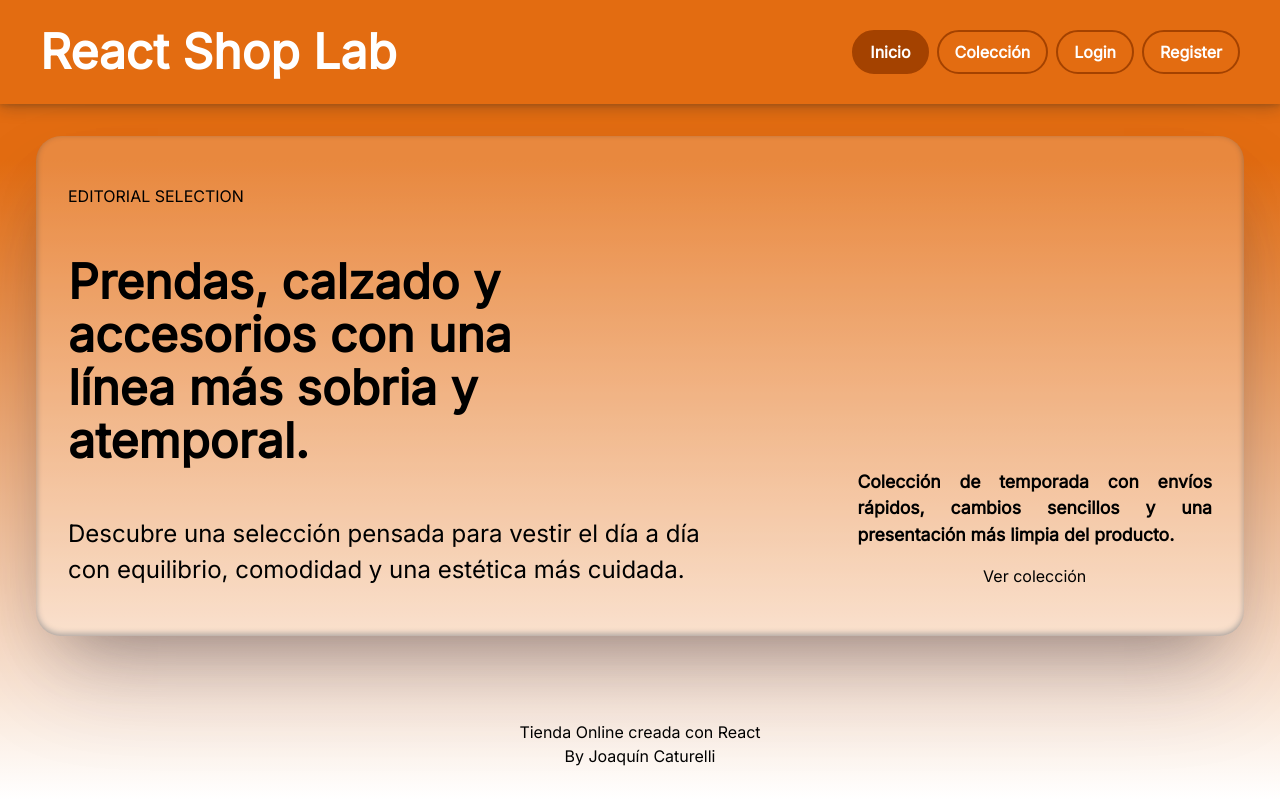
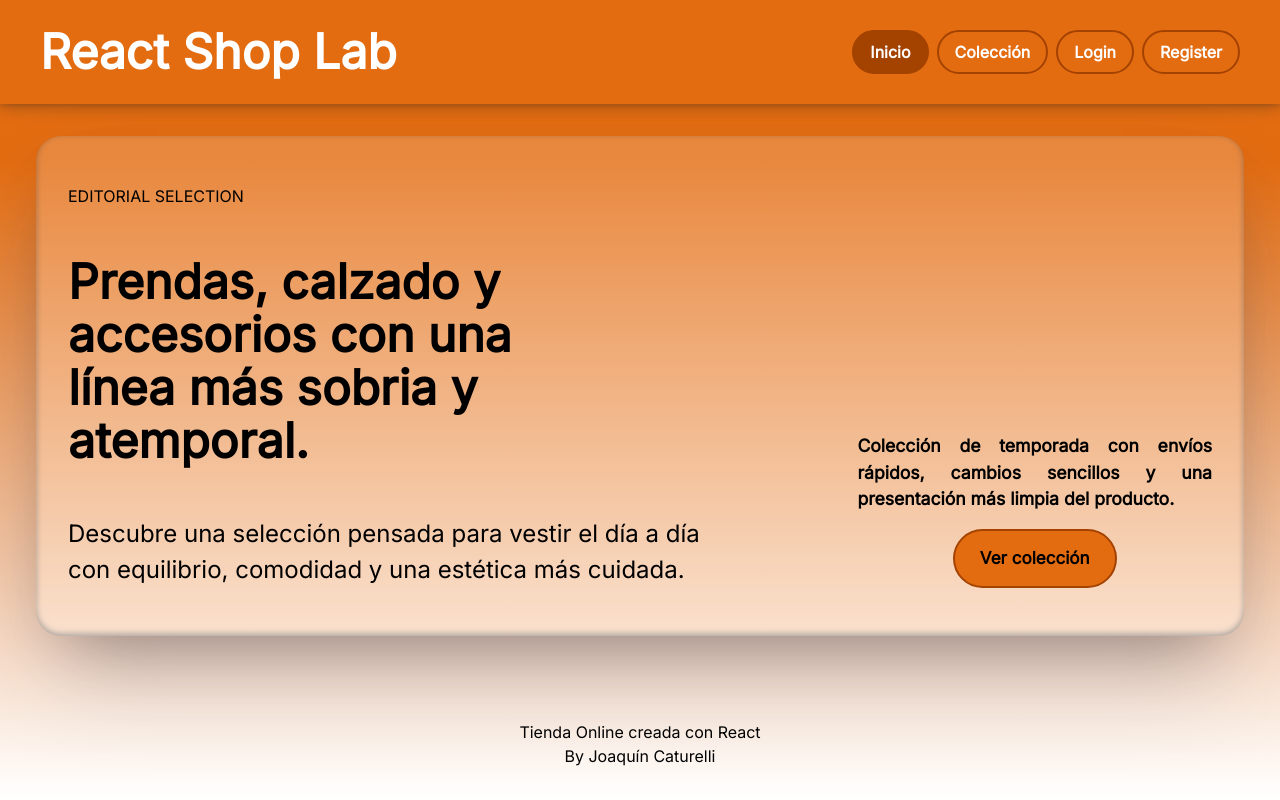
Before and after one commit to joacocaturelli/ecommerce-frontend, a React (Vite) app: page / in a window 1280 px wide. Built offline with nearby package versions, Linux system fonts and the light colour scheme.

Commit message:
Feat: Reemplazados buttons por el componente Button

```diff
--- a/src/components/ProductCard/ProductCard.jsx
+++ b/src/components/ProductCard/ProductCard.jsx
@@ -1,5 +1,6 @@
+import { Link } from 'react-router-dom'
+import Button from '../Button/Button'
 import styles from './ProductCard.module.css'
-import { Link } from 'react-router-dom'
 
 function ProductCard({product}) {
   return (
@@ -16,9 +17,11 @@ function ProductCard({product}) {
       <div className={styles.productFooter}>
         <h3 className={styles.price}>{product.price}€</h3>
 
-        <Link className="button-xs"  to={`/productos/${product.id}`}>
-          Ver producto
-        </Link>
+        <Button size='small'>
+          <Link to={`/productos/${product.id}`}>
+            Ver producto
+          </Link>
+        </Button>
       </div>
 
     </article>
--- a/src/pages/HomePage/HomePage.jsx
+++ b/src/pages/HomePage/HomePage.jsx
@@ -1,4 +1,5 @@
 import { Link } from "react-router-dom"
+import Button from "../../components/Button/Button"
 import styles from './HomePage.module.css'
 
 function HomePage () {
@@ -8,11 +9,19 @@ function HomePage () {
         <div className={styles.infoContainer}>
           <p className={styles.selection}>EDITORIAL SELECTION</p>
           <h1 className={styles.title}>Prendas, calzado y accesorios con una línea más sobria y atemporal.</h1>
-          <p className={styles.text}> Descubre una selección pensada para vestir el día a día con equilibrio, comodidad y una estética más cuidada.</p>
+          <p className={styles.text}>
+            Descubre una selección pensada para vestir el día a día con equilibrio,
+            comodidad y una estética más cuidada.
+          </p>
         </div>
         <div className={styles.linkContainer}>
-          <p className={styles.text2}>Colección de temporada con envíos rápidos, cambios sencillos y una presentación más limpia del producto.</p>
-          <Link className="button" to='/productos'>Ver colección</Link>
+          <p className={styles.text2}>
+            Colección de temporada con envíos rápidos,
+            cambios sencillos y una presentación más limpia del producto.
+          </p>
+          <Button>
+            <Link to='/productos'>Ver colección</Link>
+          </Button>
         </div>
       </article>
     </main>
--- a/src/pages/ProductsDetailPage/ProductDetailPage.jsx
+++ b/src/pages/ProductsDetailPage/ProductDetailPage.jsx
@@ -1,6 +1,7 @@
 import { useParams } from "react-router-dom";
 import { useState } from "react";
 import { useProduct } from "../../hooks/useProduct";
+import Button from "../../components/Button/Button";
 import ReviewList from "../../components/ReviewList/ReviewList";
 import StatusMessage from "../../components/StatusMessage/StatusMessage";
 import styles from './ProductDetailPage.module.css'
@@ -78,10 +79,13 @@ function ProductDetailPage() {
             <span className={styles.quantity}>{count}</span>
             <button className={styles.btnCart} onClick={() => setCount(count + 1)}>+</button>
           </div>
-          <button className={styles.btnCart1}>Añadir al carrito</button>
-          <button className={styles.btnCart2}>Añadir a la wishlist</button>
+          <div className={styles.btnCartContainer}>
+            <Button>Añadir al carrito </Button>
+            <Button>Añadir a la wishlist</Button>
+          </div>
         </div>
       </div>
+
       <ReviewList productId={productId}/>
     </main>
   )
```
